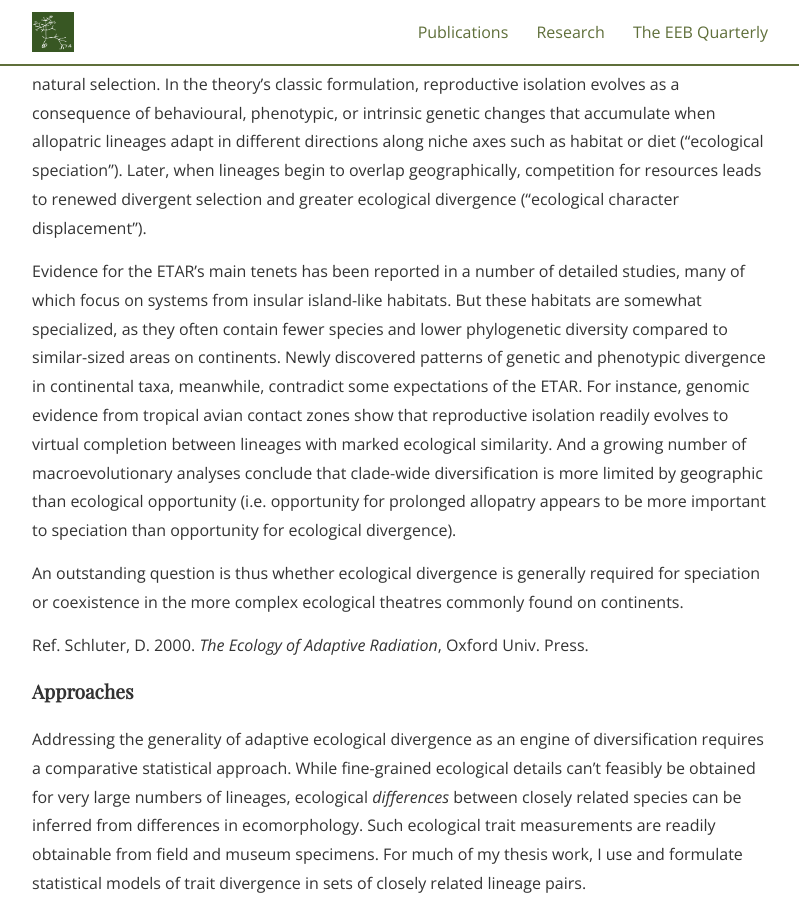
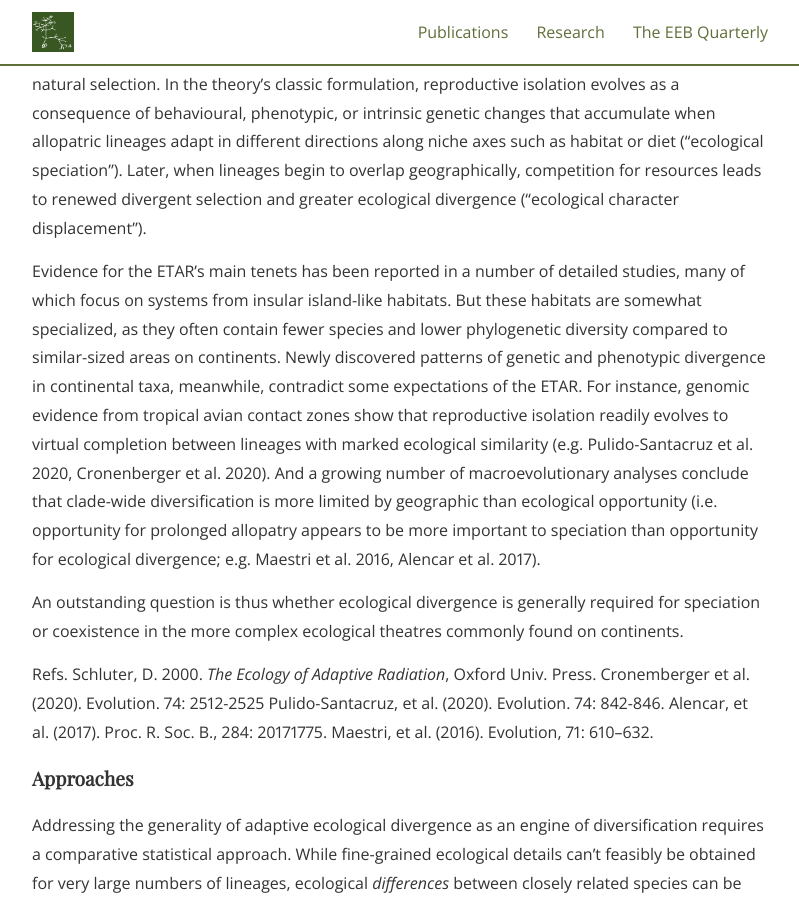
Before and after one commit to SeanASAnderson/SeanASAnderson.github.io, a Jekyll site: the page built from research.md, in a window 1280 px wide and 900 px high, scrolled down 848 px. Shown: the whole window, without its empty margins (240-1039 px from the left). Built offline with Jekyll 4.4.1, drawn with Linux system fonts in a browser that asks for light colours; nearby versions of some CDN libraries; some web fonts are replaced; some of the changed text lies outside the part shown.

Commit message:
refs in research page

```diff
--- a/research.md
+++ b/research.md
@@ -22,11 +22,17 @@ Speciation and the establishment of sympatry are thus two critical rate-limiting
 
 For the past twenty years, evolutionary ecologists have largely viewed diversification through the lens of the ecological theory of adaptive radiation (ETAR; Schluter 2000), an intuitive and influential synthesis in which both speciation and the establishment of sympatry are driven by divergent natural selection. In the theory's classic formulation, reproductive isolation evolves as a consequence of behavioural, phenotypic, or intrinsic genetic changes that accumulate when allopatric lineages adapt in different directions along niche axes such as habitat or diet (“ecological speciation”). Later, when lineages begin to overlap geographically, competition for resources leads to renewed divergent selection and greater ecological divergence (“ecological character displacement”).
 
-Evidence for the ETAR's main tenets has been reported in a number of detailed studies, many of which focus on systems from insular island-like habitats. But these habitats are somewhat specialized, as they often contain fewer species and lower phylogenetic diversity compared to similar-sized areas on continents. Newly discovered patterns of genetic and phenotypic divergence in continental taxa, meanwhile, contradict some expectations of the ETAR. For instance, genomic evidence from tropical avian contact zones show that reproductive isolation readily evolves to virtual completion between lineages with marked ecological similarity. And a growing number of macroevolutionary analyses conclude that clade-wide diversification is more limited by geographic than ecological opportunity (i.e. opportunity for prolonged allopatry appears to be more important to speciation than opportunity for ecological divergence).
+Evidence for the ETAR's main tenets has been reported in a number of detailed studies, many of which focus on systems from insular island-like habitats. But these habitats are somewhat specialized, as they often contain fewer species and lower phylogenetic diversity compared to similar-sized areas on continents. Newly discovered patterns of genetic and phenotypic divergence in continental taxa, meanwhile, contradict some expectations of the ETAR. For instance, genomic evidence from tropical avian contact zones show that reproductive isolation readily evolves to virtual completion between lineages with marked ecological similarity (e.g. Pulido-Santacruz et al. 2020, Cronenberger et al. 2020). And a growing number of macroevolutionary analyses conclude that clade-wide diversification is more limited by geographic than ecological opportunity (i.e. opportunity for prolonged allopatry appears to be more important to speciation than opportunity for ecological divergence; e.g. Maestri et al. 2016, Alencar et al. 2017).
 
 An outstanding question is thus whether ecological divergence is generally required for speciation or coexistence in the more complex ecological theatres commonly found on continents.
 
-Ref. Schluter, D. 2000. *The Ecology of Adaptive Radiation*, Oxford Univ. Press.
+Refs.
+Schluter, D. 2000. *The Ecology of Adaptive Radiation*, Oxford Univ. Press.
+Cronemberger et al. (2020). Evolution. 74: 2512-2525
+Pulido-Santacruz, et al. (2020). Evolution. 74: 842-846.
+Alencar, et al. (2017). Proc. R. Soc. B., 284: 20171775.
+Maestri, et al. (2016). Evolution, 71: 610–632.
+
 
 #### Approaches
 
@@ -63,6 +69,6 @@ To test for variation in the dynamics of lineage pair divergence, we can extend
 
 ### 3. Reinforcement and the role of sexual interference in preventing the establishment of sympatry
 
-Sympatric close relatives are expected to exhibit sex-related differences that reduce the rate of costly hybridization and other forms of reproductive interference. A growing body of recent work has suggested that 'good' biological species are often prevented from establishing sympatry due to a lack of such pre-mating isolation, as the production of unfit hybrids in contact zones renders those areas demographic sinks. In some cases, especially in Amazonian birds, these contact zones can persist for hundreds of thousands and even millions of years. One possible explanation is that selection for reinforcement (i.e. evolution of premating barriers as an adaptive response to reproductive interference) is swamped out by gene flow from non-peripheral areas of a lineages' range <span>&#8212;</span> areas which are not subject to reinforcing selection.
+Sympatric close relatives are expected to exhibit sex-related differences that reduce the rate of costly hybridization and other forms of reproductive interference. A growing body of recent work has suggested that 'good' biological species are often prevented from establishing sympatry due to a lack of such pre-mating isolation, as the production of unfit hybrids in contact zones renders those areas demographic sinks (Mikkelsen and Irwin 2021, Irwin and Schluter 2021). In some cases, especially in Amazonian birds, these contact zones can persist for hundreds of thousands and even millions of years (e.g. Pulido-Santacruz et al. 2020). One possible explanation is that selection for reinforcement (i.e. evolution of premating barriers as an adaptive response to reproductive interference) is swamped out by gene flow from non-peripheral areas of a lineages' range <span>&#8212;</span> areas which are not subject to reinforcing selection.
 
 I'm interested in the dynamics of reinforcement and in the apparent *inability* of some lineages to evolve premating isolation for long periods. A key question is what demographic or evolutionary changes are required to destabilize this stable range limit -- what needs to occur in order for postzygotically isolated lineages to finally evolve reproductive barriers and broadly overlap?
```
